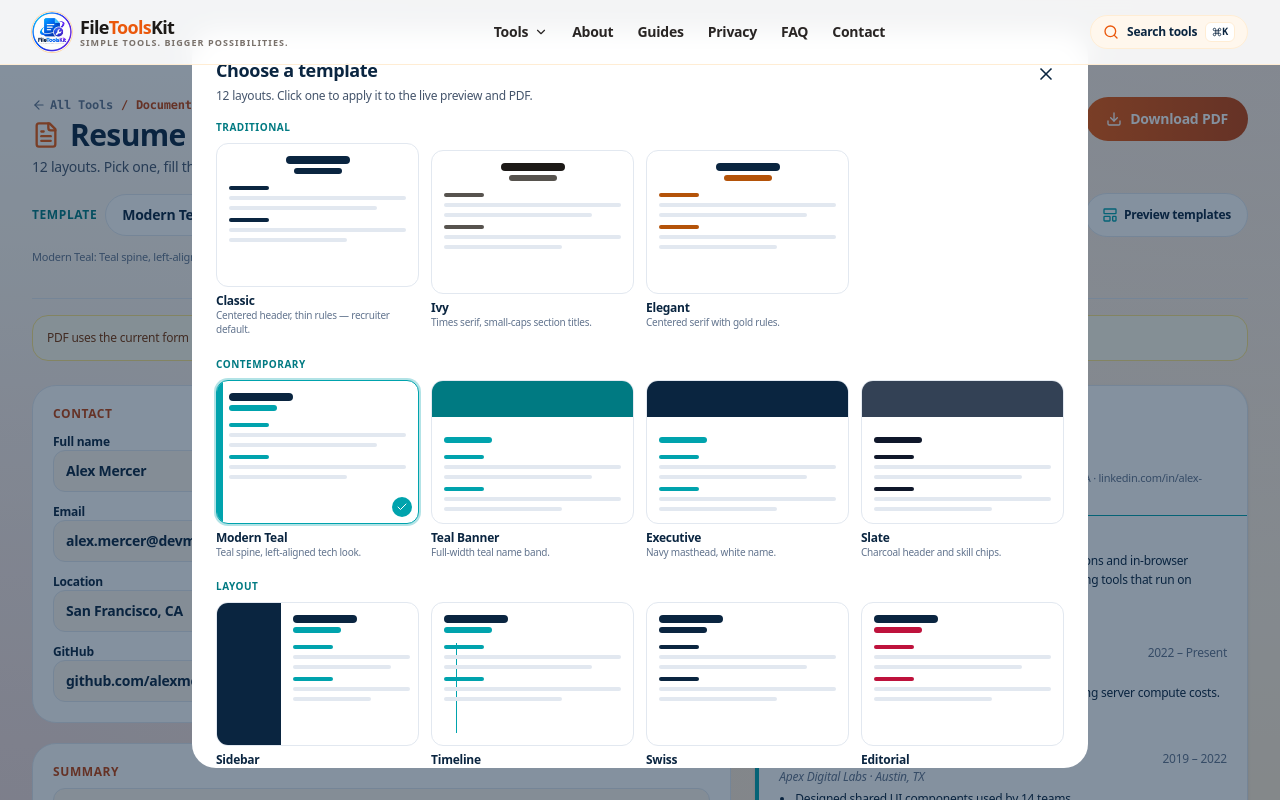
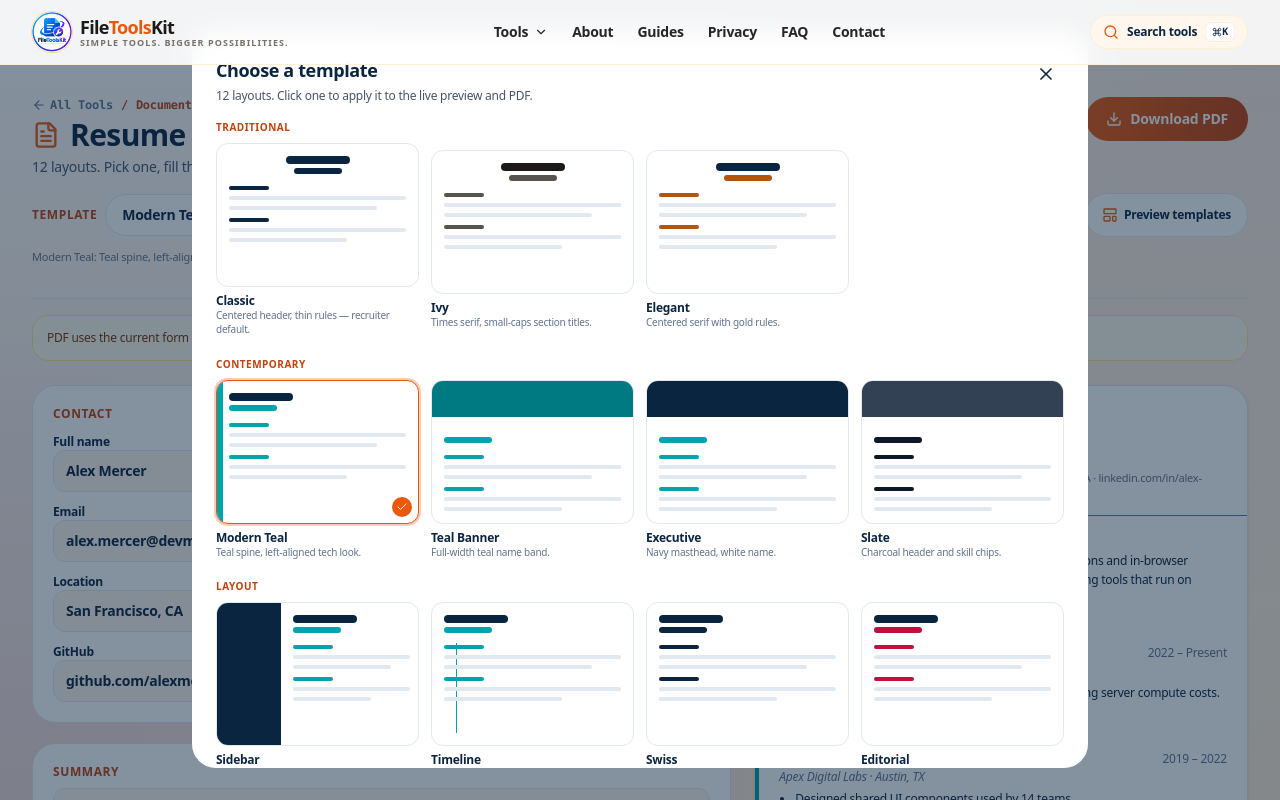
Before and after one commit to Sourendas/OmniCraft-Studio, a React (Vite) app: page /resume-builder in a window 1280 px wide. Both pictures are taken after a click on the button "Preview templates". Shown: the top 800 px of the page. Built offline with nearby package versions, Linux system fonts and the light colour scheme.

Commit message:
Citrus chrome on Health Calculator and resume template picker UI

```diff
--- a/src/components/resume/TemplatePicker.tsx
+++ b/src/components/resume/TemplatePicker.tsx
@@ -7,7 +7,7 @@ function Thumb({ t, selected }: { t: ResumeTemplateMeta; selected: boolean }) {
   const isBanner = t.id === 'banner' || t.id === 'executive' || t.id === 'slate';
   return (
     <div className={`relative h-36 w-full overflow-hidden rounded-xl border bg-white ${
-      selected ? 'border-[#00A3AD] ring-2 ring-[#00A3AD]/30' : 'border-slate-200'
+      selected ? 'border-[#EA580C] ring-2 ring-[#EA580C]/30' : 'border-slate-200'
     }`}>
       {t.id === 'modern' && <div className="absolute inset-y-0 left-0 w-1.5" style={{ background: t.accent }} />}
       {isSidebar && <div className="absolute inset-y-0 left-0 w-[32%]" style={{ background: t.header }} />}
@@ -26,7 +26,7 @@ function Thumb({ t, selected }: { t: ResumeTemplateMeta; selected: boolean }) {
         </div>
       </div>
       {selected && (
-        <span className="absolute bottom-1.5 right-1.5 flex h-5 w-5 items-center justify-center rounded-full bg-[#00A3AD] text-white">
+        <span className="absolute bottom-1.5 right-1.5 flex h-5 w-5 items-center justify-center rounded-full bg-[#EA580C] text-white">
           <Check className="h-3 w-3" />
         </span>
       )}
@@ -45,7 +45,7 @@ export const TemplatePicker: React.FC<{
   return (
     <div className="space-y-3">
       <div className="flex flex-col sm:flex-row gap-2 sm:items-center">
-        <label className="text-xs font-black uppercase tracking-wider text-[#007A82] shrink-0">Template</label>
+        <label className="text-xs font-black uppercase tracking-wider text-[#C2410C] shrink-0">Template</label>
         <div className="relative flex-1 min-w-0">
           <select
             value={value}
@@ -66,7 +66,7 @@ export const TemplatePicker: React.FC<{
           onClick={() => setOpen(true)}
           className="inline-flex items-center justify-center gap-1.5 rounded-full border border-slate-200 bg-white px-4 py-2.5 text-xs font-bold text-[#0A2540] min-h-11"
         >
-          <LayoutTemplate className="h-4 w-4 text-[#00A3AD]" /> Preview templates
+          <LayoutTemplate className="h-4 w-4 text-[#EA580C]" /> Preview templates
         </button>
       </div>
       <p className="text-[11px] text-slate-500 font-medium">{current.name}: {current.blurb} Live preview on the right uses this layout. PDF matches the selected template.</p>
@@ -85,7 +85,7 @@ export const TemplatePicker: React.FC<{
             </div>
             {groups.map((g) => (
               <div key={g} className="mb-5">
-                <h3 className="text-[10px] font-black uppercase tracking-wider text-[#007A82] mb-2">{g}</h3>
+                <h3 className="text-[10px] font-black uppercase tracking-wider text-[#C2410C] mb-2">{g}</h3>
                 <div className="grid grid-cols-2 sm:grid-cols-4 gap-3">
                   {RESUME_TEMPLATES.filter((t) => t.group === g).map((t) => (
                     <button
```
